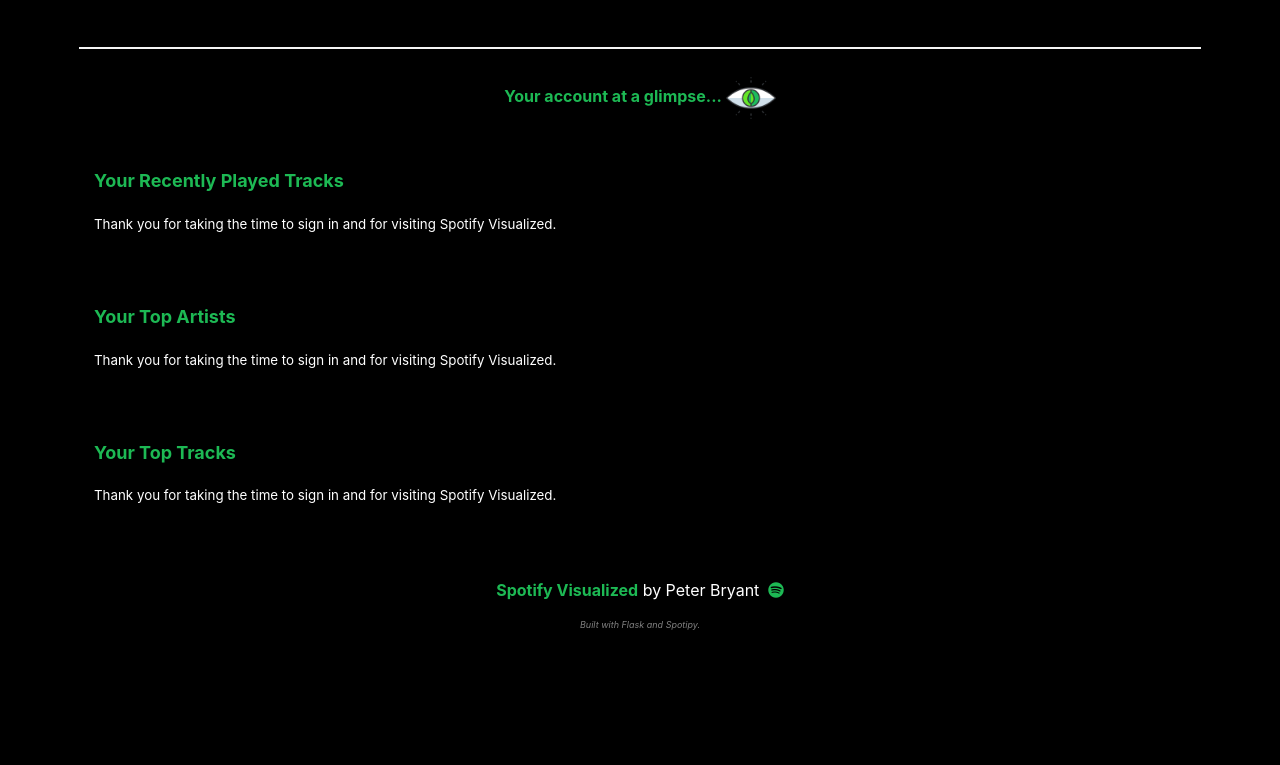
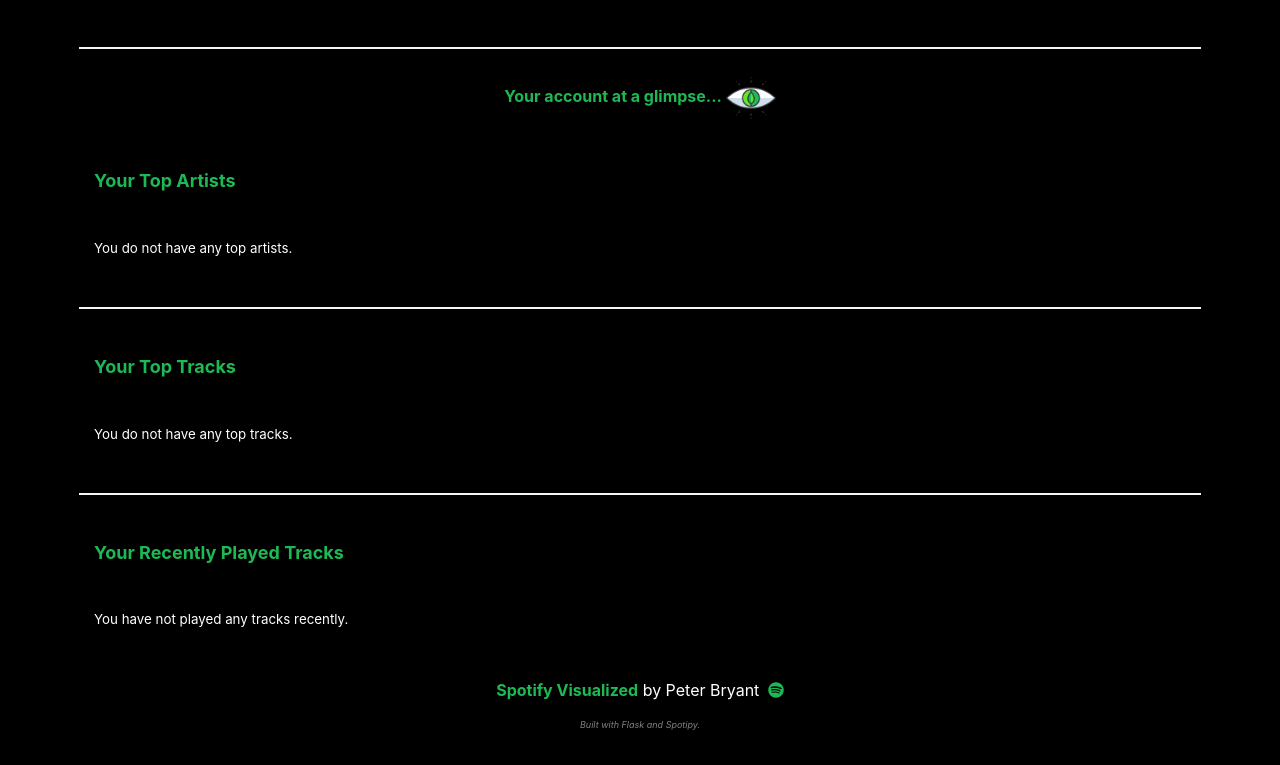
Before and after one commit to peter-w-bryant/SpotifyVisualized, a Flask app: template templates/myaccount.html in a window 1280 px wide. Shown: the part 205-970 px from the top of the page. Before the commit the page ends 835 px from the top, so only its background shows below. Run offline with Flask 2, Linux system fonts and the light colour scheme; the template is opened without the code that fills it, so the values that code supplies are empty; some libraries are stand-ins or nearby versions.

Commit message:
Add my account tables

```diff
--- a/app.py
+++ b/app.py
@@ -109,11 +109,44 @@ GET TRACKS: Endpoint for getting the user's saved tracks. This will get the user
 """
 @app.route('/myaccount')
 def myaccount():
-    scope = 'user-read-recently-played'
-    username = session.get('username')
-    # token = util.prompt_for_user_token(username, scope, client_id="9755ec99cb86450bb04ecd1a6547647a",  client_secret="620e0bc86c0846929c83d61ec1fd92df", redirect_uri=url_for('authorize', _external=True),)
+    session['token_info'], token_authorized = get_token()                     # Get the token information from the session cookie by calling the get_token function below
+    session.modified = True                                                   # Indicate that the session data has been modified
+    if not token_authorized:                                                  # If the token is not valid
+        return redirect('/')                                                  # Redirect the user to the index page
+    sp = spotipy.Spotify(auth=session.get('token_info').get('access_token'))  # Create a Spotify object using the access token stored in the session
 
-    return render_template('myaccount.html')
+    # Get the user's 20 most recently played tracks
+    results = []
+    curGroup = sp.current_user_recently_played(limit=20)['items']             # Get the next 50 tracks
+    for idx, item in enumerate(curGroup):                                     # Iterate through the retrieved tracks (50 tracks total in curGroup)
+        track = item['track']                                                 # Get the track from the item
+        val = track['name'] + " - " + track['artists'][0]['name']             # Get the track name and artist name, format: "Track Name - Artist Name"
+        results += [val]                                                      # Add the track name and artist name formated values to the results list
+    df = pd.DataFrame(results, columns=["Song Name"])                         # Create a pandas dataframe with the results list
+    df_to_html = df.to_html(classes='data', header="true").replace('<th>','<th style = "color:white; text-align:center">')
+    recent_tracks_table = [df_to_html]                                        # Convert the dataframe to an HTML table
+
+    # Get the user's 10 top artists
+    results = []
+    curGroup = sp.current_user_top_artists(limit=10)['items']                 # Get the next 50 tracks
+    for idx, item in enumerate(curGroup):                                     # Iterate through the retrieved tracks (50 tracks total in curGroup)
+        artist = item['name']                                                 # Get the track from the item
+        results += [artist]                                                   # Add the track name and artist name formated values to the results list
+    df = pd.DataFrame(results, columns=["Artist Name"])                       # Create a pandas dataframe with the results list
+    df_to_html = df.to_html(classes='data', header="true").replace('<th>','<th style = "color:white; text-align:center">')
+    top_artists_table = [df_to_html]                                          # Convert the dataframe to an HTML table
+
+    # Get the user's 10 top tracks
+    results = []
+    curGroup = sp.current_user_top_tracks(limit=10)['items']                  # Get the next 50 tracks
+    for idx, item in enumerate(curGroup):                                     # Iterate through the retrieved tracks (50 tracks total in curGroup)
+        track = item['name']                                                  # Get the track from the item
+        results += [track]                                                    # Add the track name and artist name formated values to the results list
+    df = pd.DataFrame(results, columns=["Song Name"])                         # Create a pandas dataframe with the results list
+    df_to_html = df.to_html(classes='data', header="true").replace('<th>','<th style = "color:white; text-align:center">')
+    top_tracks_table = [df_to_html]                                           # Convert the dataframe to an HTML table
+
+    return render_template('myaccount.html', recent_tracks_table=recent_tracks_table, top_artists_table=top_artists_table, top_tracks_table=top_tracks_table)
 
 
 @app.route('/mytracks')
@@ -177,7 +210,7 @@ def create_spotify_oauth():
             client_id="9755ec99cb86450bb04ecd1a6547647a",
             client_secret="620e0bc86c0846929c83d61ec1fd92df",
             redirect_uri=url_for('authorize', _external=True),
-            scope="user-library-read user-top-read user-read-recently-played")
+            scope="user-library-read user-read-recently-played user-read-private user-top-read user-read-currently-playing")
 
 if __name__ == '__main__':
     app.run(debug=True)
--- /dev/null
+++ b/static/style/tables.css
@@ -0,0 +1,14 @@
+table {
+    font-family: arial, sans-serif;
+    border-collapse: collapse;
+    margin-left: auto;
+    margin-right: auto;
+    color:white;
+}
+
+td, th{
+    border: 1px solid #dddddd;
+    color:white;
+    text-align: left;
+    padding: 8px;
+}
--- a/templates/myaccount.html
+++ b/templates/myaccount.html
@@ -1,6 +1,7 @@
 {% extends 'layout.html' %}
 
 {% block head %}
+<link rel="stylesheet" type="text/css" href="{{ url_for('static',filename='style/tables.css') }}">
 {% endblock %}
 
 {% block body %}
@@ -31,42 +32,62 @@
     </div>
     <br><br>
 
-    <!-- Begin Recently Played Tracks Section -->
-    <div class="container">
-        <div class="row" style="text-align:left">
-            <div class="col-md-12">
-                <h1 style="font-size:large; color:rgb(29,185,84);"><b>Your Recently Played Tracks</b></h1><br>
-                <p style="font-size:smaller; color:white">Thank you for taking the time to sign in and for visiting
-                    Spotify Visualized.</p>
-                <br>
-            </div>
-        </div>
-    </div>
-    <br><br>
-
     <!-- Begin Top Artist Section -->
     <!-- current_user_top_artists(limit=20, offset=0, time_range='medium_term') -->
     <div class="container">
         <div class="row" style="text-align:left">
             <div class="col-md-12">
                 <h1 style="font-size:large; color:rgb(29,185,84);"><b>Your Top Artists</b></h1><br>
-                <p style="font-size:smaller; color:white">Thank you for taking the time to sign in and for visiting
-                    Spotify Visualized.</p>
                 <br>
+                {% if top_artists_table %}
+                {% for table in top_artists_table %}
+                {{ table|safe }}
+                {% endfor %}
+                {% else %}
+                <p style="font-size:smaller; color:white">You do not have any top artists.</p>
+                {% endif %}
             </div>
         </div>
     </div>
-    <br><br>
+    <br>
+    <hr style="width:100%;text-align:left;margin-left:0">
+    <br>
 
-    <!-- Begin Top Tracks Section -->
+    <!-- Begin Top Tracks Section  -->
     <!-- current_user_top_tracks(limit=20, offset=0, time_range='medium_term') -->
     <div class="container">
         <div class="row" style="text-align:left">
             <div class="col-md-12">
                 <h1 style="font-size:large; color:rgb(29,185,84);"><b>Your Top Tracks</b></h1><br>
-                <p style="font-size:smaller; color:white">Thank you for taking the time to sign in and for visiting
-                    Spotify Visualized.</p>
                 <br>
+                {% if top_tracks_table %}
+                {% for table in top_tracks_table %}
+                {{ table|safe }}
+                {% endfor %}
+                {% else %}
+                <p style="font-size:smaller; color:white">You do not have any top tracks.</p>
+                {% endif %}
+            </div>
+        </div>
+    </div>
+    <br>
+    <hr style="width:100%;text-align:left;margin-left:0">
+    <br>
+
+    <!-- Begin Recently Played Tracks Section -->
+    <div class="container">
+        <div class="row" style="text-align:left">
+            <div class="col-md-12">
+                <h1 style="font-size:large; color:rgb(29,185,84);"><b>Your Recently Played Tracks</b></h1><br>
+                <br>
+                {% if recent_tracks_table %}
+                {% for table in recent_tracks_table %}
+                {{ table|safe }}
+                {% endfor %}
+                {% else %}
+                <p style="font-size:smaller; color:white">You have not played any tracks recently.</p>
+                {% endif %}
+
             </div>
         </div>
     </div>
```
Also changed, not shown: 1 other file. Lines whose indentation alone changed are shown as unchanged.
